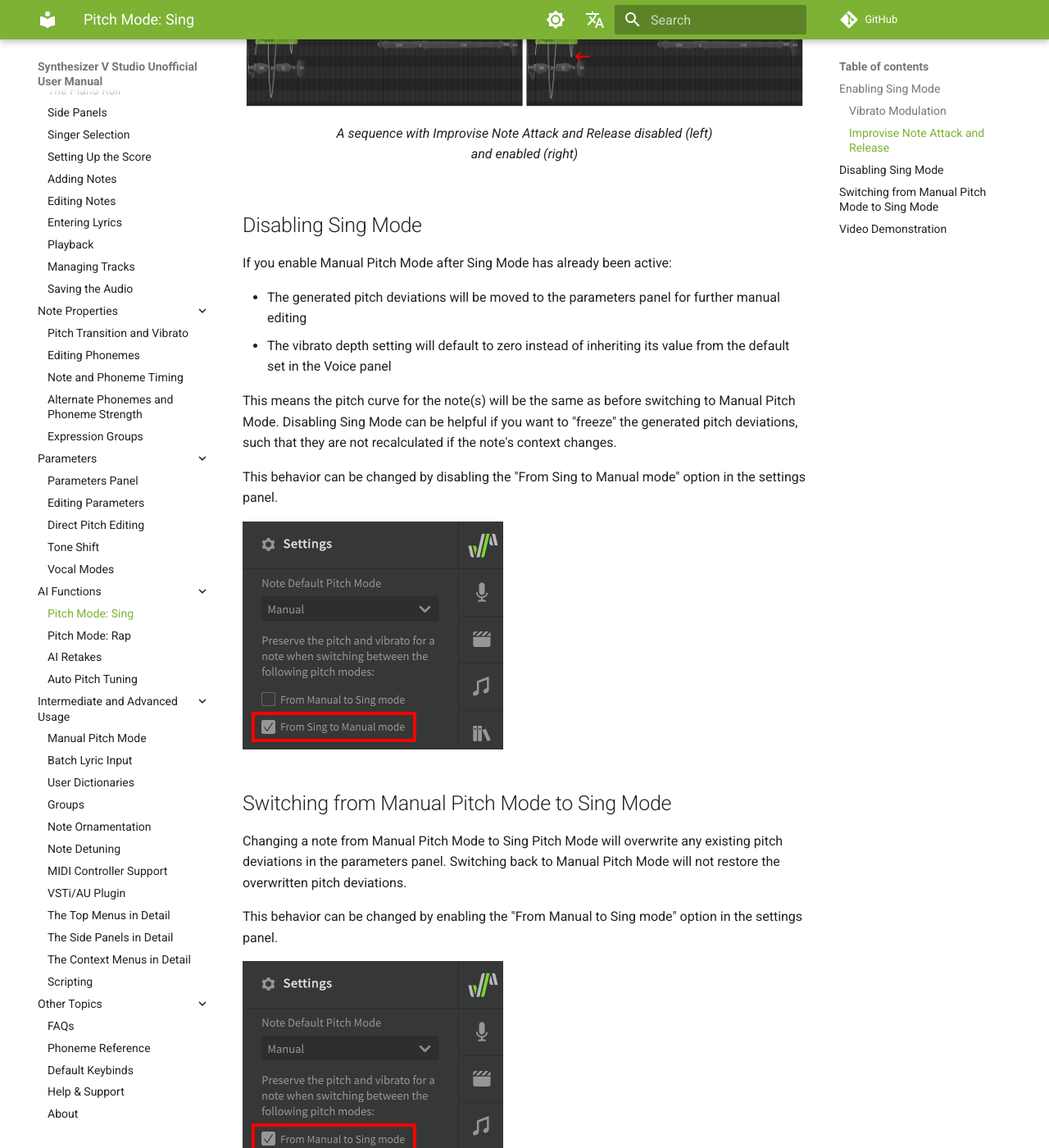
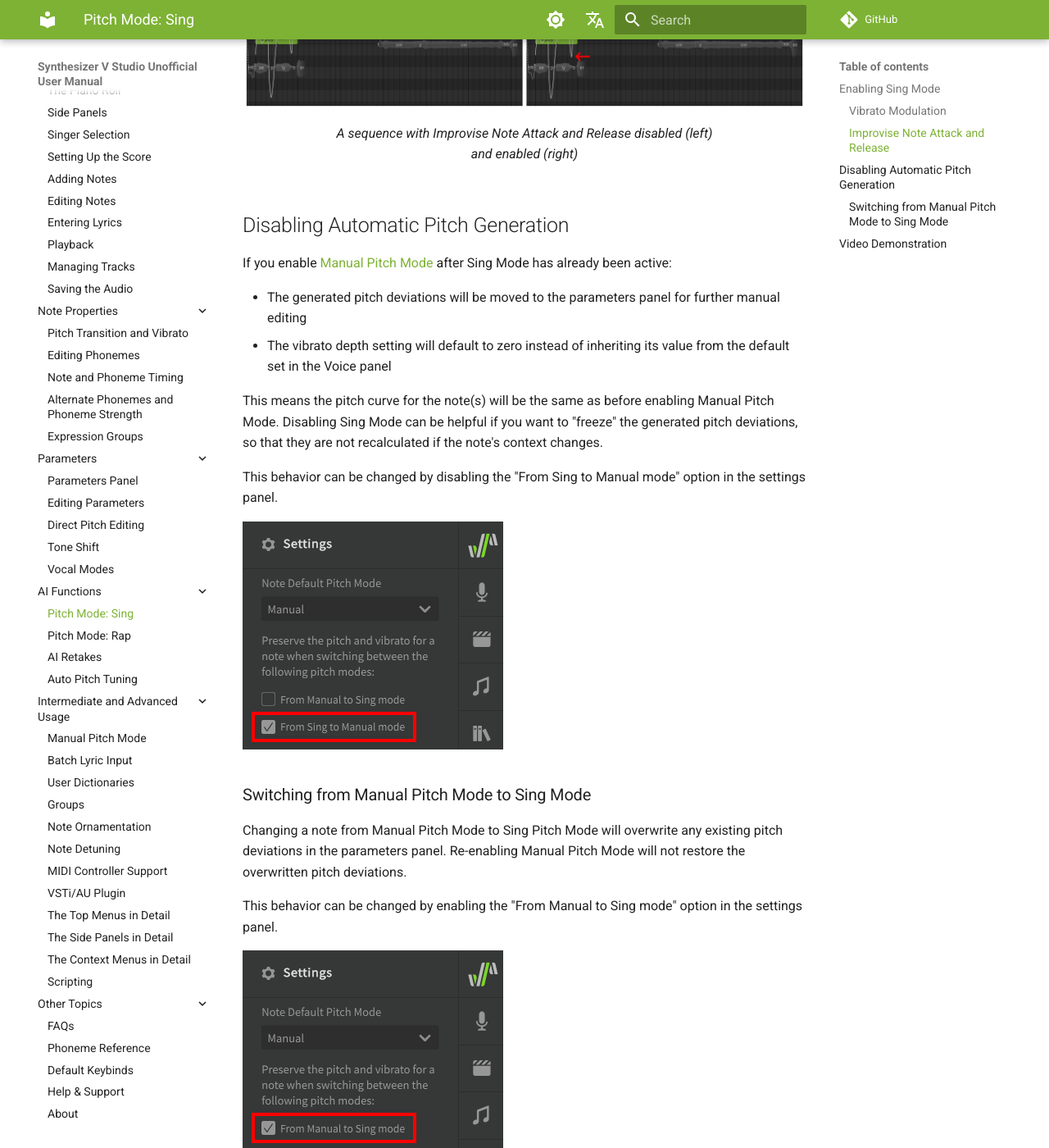
Before and after one commit to claire-west/svstudio-manual, an MkDocs documentation site: the page built from docs/ai-functions/pitch-mode-sing.md, in a window 1280 px wide and 1400 px high, scrolled down 2213 px. Shown: the whole window at 82% size. Built offline with MkDocs 1.6.1 and Material for MkDocs 9.7.7, drawn with Linux system fonts in a browser that asks for light colours; comment, search, counter and statistics services are not loaded; some of the changed text lies outside the part shown.

Commit message:
Japanese rap is now supported
* Also cleaned up some ambiguous wording on the pitch mode pages

```diff
--- a/docs/ai-functions/pitch-mode-sing.md
+++ b/docs/ai-functions/pitch-mode-sing.md
@@ -51,22 +51,22 @@
   <figcaption>A sequence with Improvise Note Attack and Release disabled (left) and enabled (right)</figcaption>
 </figure>
 
-## Disabling Sing Mode
+## Disabling Automatic Pitch Generation
 
-If you enable Manual Pitch Mode after Sing Mode has already been active:
+If you enable [Manual Pitch Mode](../advanced/pitch-mode-manual.md) after Sing Mode has already been active:
 
 * The generated pitch deviations will be moved to the parameters panel for further manual editing
 * The vibrato depth setting will default to zero instead of inheriting its value from the default set in the Voice panel
 
-This means the pitch curve for the note(s) will be the same as before switching to Manual Pitch Mode. Disabling Sing Mode can be helpful if you want to "freeze" the generated pitch deviations, such that they are not recalculated if the note's context changes.
+This means the pitch curve for the note(s) will be the same as before enabling Manual Pitch Mode. Disabling Sing Mode can be helpful if you want to "freeze" the generated pitch deviations, so that they are not recalculated if the note's context changes.
 
 This behavior can be changed by disabling the "From Sing to Manual mode" option in the settings panel.
 
 ![Preserve Manual Pitch Deviations](../img/ai-functions/preserve-sing-to-manual.png)
 
-## Switching from Manual Pitch Mode to Sing Mode
+### Switching from Manual Pitch Mode to Sing Mode
 
-Changing a note from Manual Pitch Mode to Sing Pitch Mode will overwrite any existing pitch deviations in the parameters panel. Switching back to Manual Pitch Mode will not restore the overwritten pitch deviations.
+Changing a note from Manual Pitch Mode to Sing Pitch Mode will overwrite any existing pitch deviations in the parameters panel. Re-enabling Manual Pitch Mode will not restore the overwritten pitch deviations.
 
 This behavior can be changed by enabling the "From Manual to Sing mode" option in the settings panel.
 
```
Also changed, not shown: other parts of docs/ai-functions/pitch-mode-sing.md (+2 -2 lines), docs/ai-functions/pitch-mode-rap.md (+7 -7 lines).
